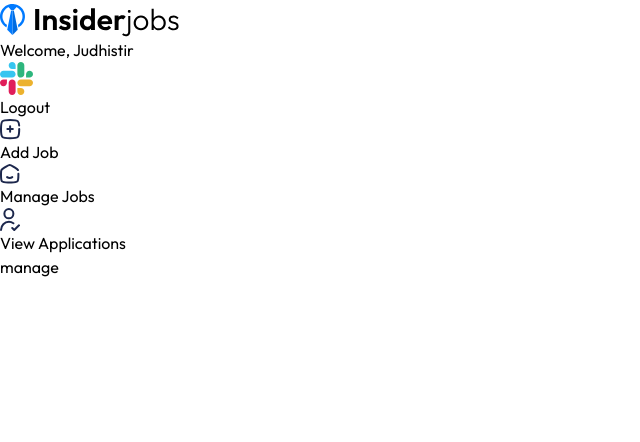
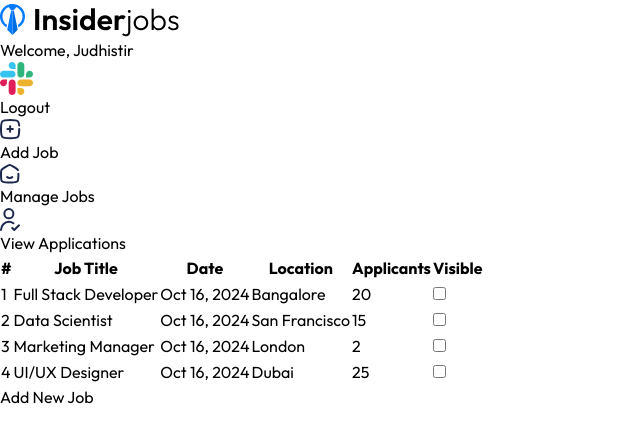
Before and after one commit to JUDHI3134/job-portal, a React (Vite) app in the folder client/: page /dashboard/manage-jobs in a window 1280 px wide. Shown: the top 442 px of the page, without its empty margins (0-640 px from the left). Built offline with nearby package versions, Linux system fonts and the light colour scheme; no server answers.

Commit message:
create manage jobs page ui

```diff
--- a/client/src/pages/AddJobs.jsx
+++ b/client/src/pages/AddJobs.jsx
@@ -79,7 +79,7 @@
         <input min={0} className='w-full px-3 py-2 border-2 border-gray-300 rounded sm:w-[120px]' onChange={e => setSalary(e.target.value)} value={salary} type="Number" placeholder='25000' />
       </div>
 
-      <button className='w-28 py-3 mt-4 text-white bg-emerald-500' type='submit'>ADD</button>
+      <button className='w-28 py-3 mt-4 text-white bg-emerald-500 rounded' type='submit'>ADD</button>
 
 
     </form>
--- a/client/src/pages/ManageJobs.jsx
+++ b/client/src/pages/ManageJobs.jsx
@@ -1,9 +1,45 @@
 import React from 'react'
+import { manageJobsData } from '../assets/assets'
+import moment from "moment"
+import { useNavigate } from 'react-router-dom'
 
 const ManageJobs = () => {
+
+  const navigate = useNavigate();
+
   return (
-    <div>
-      manage
+    <div className='container p-4 max-w-5xl'>
+      <div className='overflow-x-auto'>
+        <table className='min-w-full bg-white border border-gray-200 max-sm:text-sm'>
+          <thead>
+            <tr>
+              <th className='py-2 px-4 border-b text-left max-sm:hidden'>#</th>
+              <th className='py-2 px-4 border-b text-left'>Job Title</th>
+              <th className='py-2 px-4 border-b text-left max-sm:hidden'>Date</th>
+              <th className='py-2 px-4 border-b text-left max-sm:hidden'>Location</th>
+              <th className='py-2 px-4 border-b text-center'>Applicants</th>
+              <th className='py-2 px-4 border-b text-left'>Visible</th>
+            </tr>
+          </thead>
+          <tbody>
+            {manageJobsData.map((job, index)=>(
+              <tr key={index} className='text-gray-700'>
+                <td className='py-2 px-4 border-b max-sm:hidden'>{index+1}</td>
+                <td className='py-2 px-4 border-b'>{job.title}</td>
+                <td className='py-2 px-4 border-b max-sm:hidden'>{moment(job.date).format('ll')}</td>
+                <td className='py-2 px-4 border-b max-sm:hidden'>{job.location}</td>
+                <td className='py-2 px-4 border-b text-center'>{job.applicants}</td>
+                <td className='py-2 px-4 border-b'>
+                  <input className='scale-125 ml-4' type="checkbox" />
+                </td>
+              </tr>
+            ))}
+          </tbody>
+        </table>
+      </div>
+      <div className='mt-4 flex justify-end'>
+        <button onClick={() => navigate("/dashboard/add-job")} className='bg-emerald-500 text-white rounded py-2 px-4'>Add New Job</button>
+      </div>
     </div>
   )
 }
```
